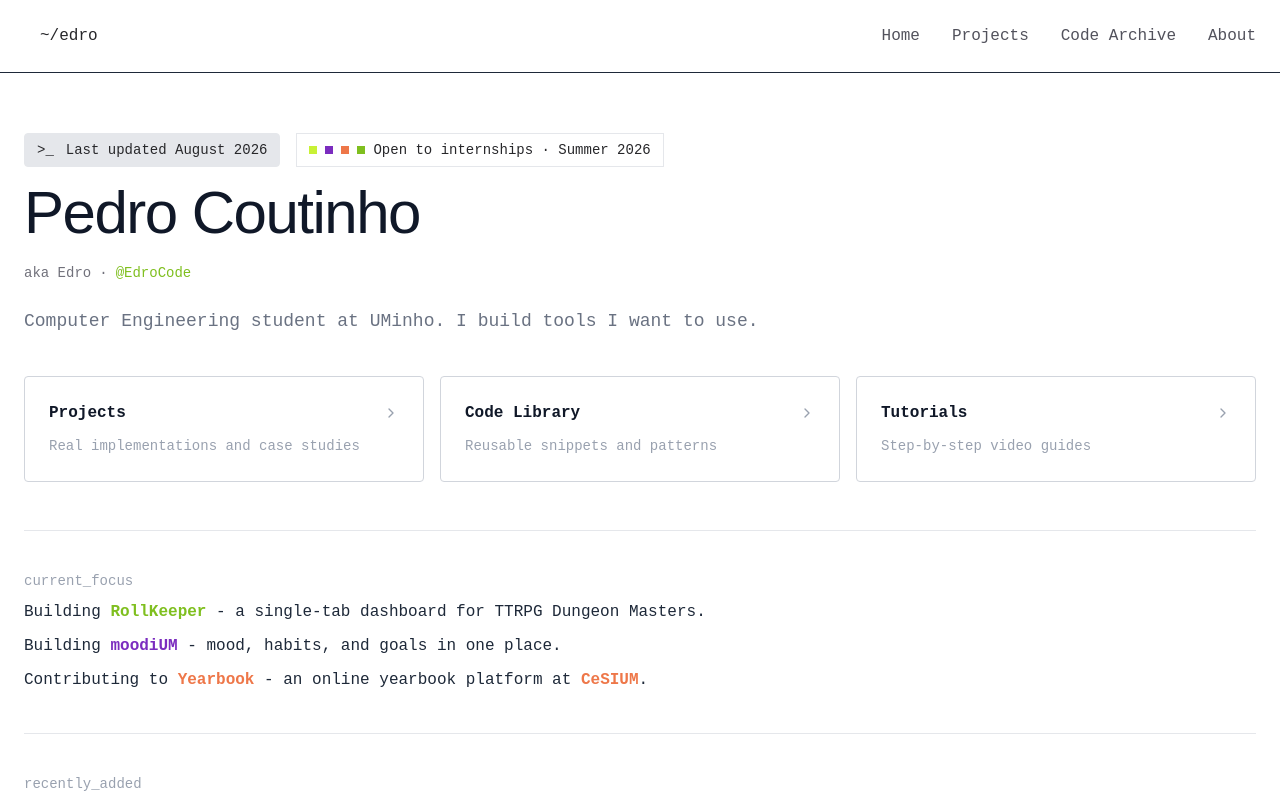
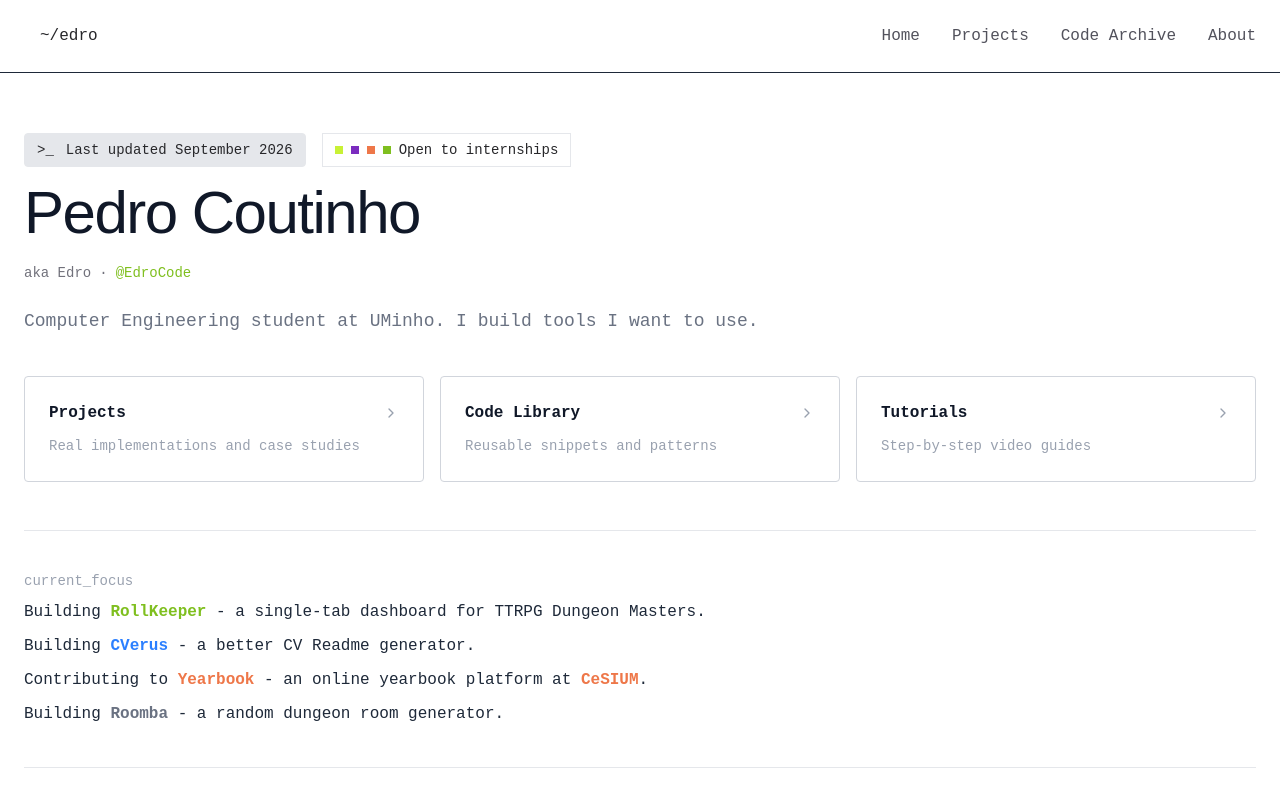
Before and after one commit to EdroCode/EdroCodeWebsite, a Next.js app: page /home in a window 1280 px wide. Shown: the top 800 px of the page. Built offline with nearby package versions, Linux system fonts and the light colour scheme; a web font is replaced by a local one.

Commit message:
feat: changed update and focus to recent

```diff
--- a/app/about/page.tsx
+++ b/app/about/page.tsx
@@ -50,22 +50,7 @@ export default function About() {
 
       <div className="space-y-8">
         <div className="flex flex-col sm:flex-row gap-6 sm:gap-10">
-          <div className="hidden lg:block sm:w-1/4 shrink-0">
-            <div className="h-full border border-gray-200 rounded-lg p-1 flex flex-col justify-between">
-              <div className="flex flex-col justify-center items-center mt-4 space-y-3 ">
-                <Image
-                  src="/me.jpg"
-                  alt="My picture"
-                  width={400}
-                  height={500}
-                  className="hidden lg:block w-64 h-auto rounded-md mx-auto"
-                />
-                <p>Braga, PT</p>
-              </div>
-            </div>
-          </div>
-
-          <div className="sm:w-full md:border border-gray-200 rounded-lg md:p-6 ">
+          <div className="sm:w-full md:border border-gray-200 rounded-lg md:p-4 ">
             <p className="text-sm text-gray-400 font-mono mb-4">whoami</p>
             <div className="space-y-3 text-gray-800 leading-relaxed">
               <p>
--- a/app/home/page.tsx
+++ b/app/home/page.tsx
@@ -1,4 +1,6 @@
 // app/home/page.tsx
+import Internships from "@/components/Home/Internships";
+import LastUpdated from "@/components/Home/LastUpdated";
 import Navcard from "@/components/Navcard";
 import ProjectLink from "@/components/ProjectLink";
 
@@ -6,19 +8,8 @@ export default function Home() {
   return (
     <div className="max-w-7xl mx-auto px-4 sm:px-6 py-15">
       <div className="flex items-center mb-4 gap-4">
-        <div className="hidden md:inline-flex items-center gap-3 border border-gray-200 bg-gray-200 rounded-sm px-3 py-1.5 text-sm text-zinc-800 font-mono">
-          <span>&gt;_</span>
-          <a href="./terminal" className="cursor-pointer">
-            <span>Last updated August 2026</span>
-          </a>
-        </div>
-        <div className="flex items-center gap-2 border border-gray-200 px-3 py-1.5 text-sm text-zinc-800">
-          <span className="w-2 h-2 bg-alien" />
-          <span className="w-2 h-2 bg-dojo" />
-          <span className="w-2 h-2 bg-cesium" />
-          <span className="w-2 h-2 bg-bugs" />
-          <span className="font-normal">Open to internships · Summer 2026</span>
-        </div>
+        <LastUpdated />
+        <Internships />
       </div>
 
       <h1 className="font-zen-dots text-6xl tracking-tight text-gray-900 mb-5">
@@ -67,8 +58,8 @@ export default function Home() {
             - a single-tab dashboard for TTRPG Dungeon Masters.
           </p>
           <p className="text-gray-800 leading-relaxed">
-            Building <span className="font-semibold text-dojo">moodiUM</span> -
-            mood, habits, and goals in one place.
+            Building <span className="font-semibold text-blue-500">CVerus</span>{" "}
+            - a better CV Readme generator.
           </p>
           <p className="text-gray-800 leading-relaxed">
             Contributing to{" "}
@@ -82,6 +73,10 @@ export default function Home() {
               CeSIUM
             </a>
             .
+          </p>
+          <p className="text-gray-800 leading-relaxed">
+            Building <span className="font-semibold text-gray-500">Roomba</span>{" "}
+            - a random dungeon room generator.
           </p>
         </div>
       </div>
--- /dev/null
+++ b/components/Home/Internships.tsx
@@ -0,0 +1,11 @@
+export default function Internships() {
+  return (
+    <div className="flex items-center gap-2 border border-gray-200 px-3 py-1.5 text-sm text-zinc-800">
+      <span className="w-2 h-2 bg-alien" />
+      <span className="w-2 h-2 bg-dojo" />
+      <span className="w-2 h-2 bg-cesium" />
+      <span className="w-2 h-2 bg-bugs" />
+      <span className="font-normal">Open to internships</span>
+    </div>
+  );
+}
--- /dev/null
+++ b/components/Home/LastUpdated.tsx
@@ -0,0 +1,10 @@
+export default function LastUpdated() {
+  return (
+    <div className="hidden md:inline-flex items-center gap-3 border border-gray-200 bg-gray-200 rounded-sm px-3 py-1.5 text-sm text-zinc-800 font-mono">
+      <span>&gt;_</span>
+      <a href="./terminal" className="cursor-pointer">
+        <span>Last updated September 2026</span>
+      </a>
+    </div>
+  );
+}
```
